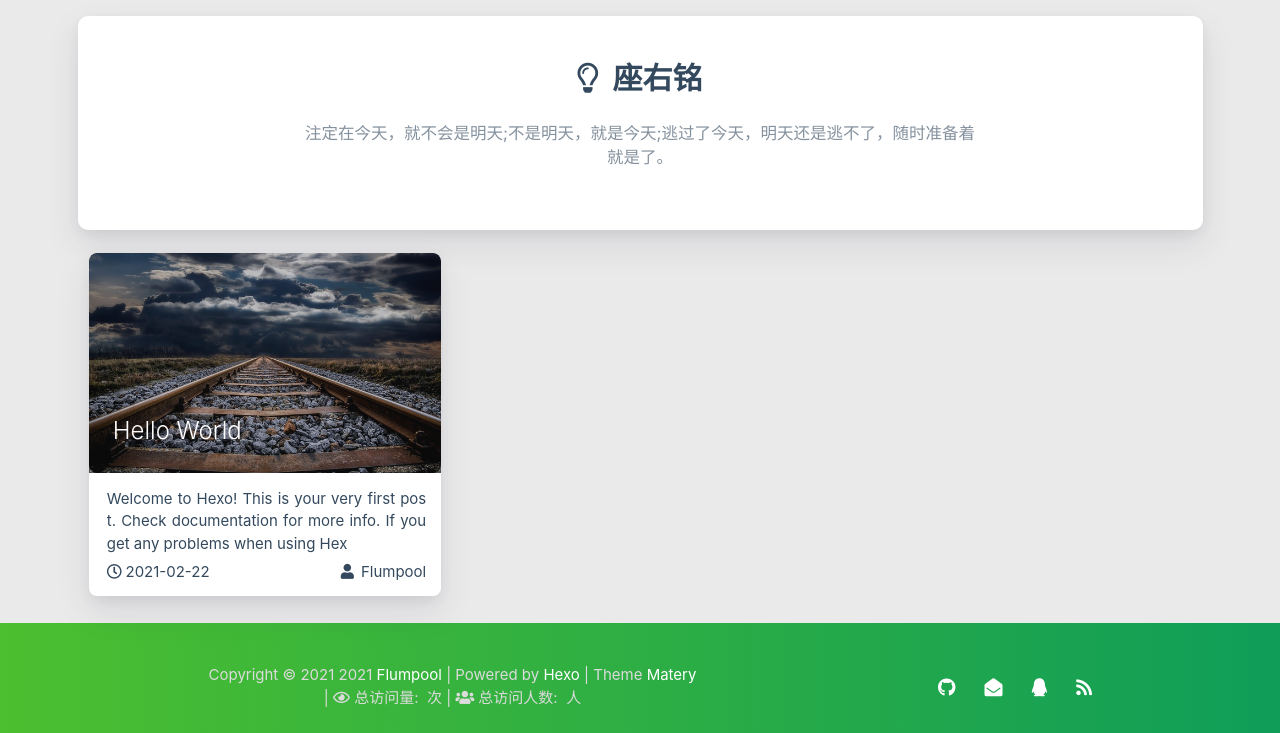
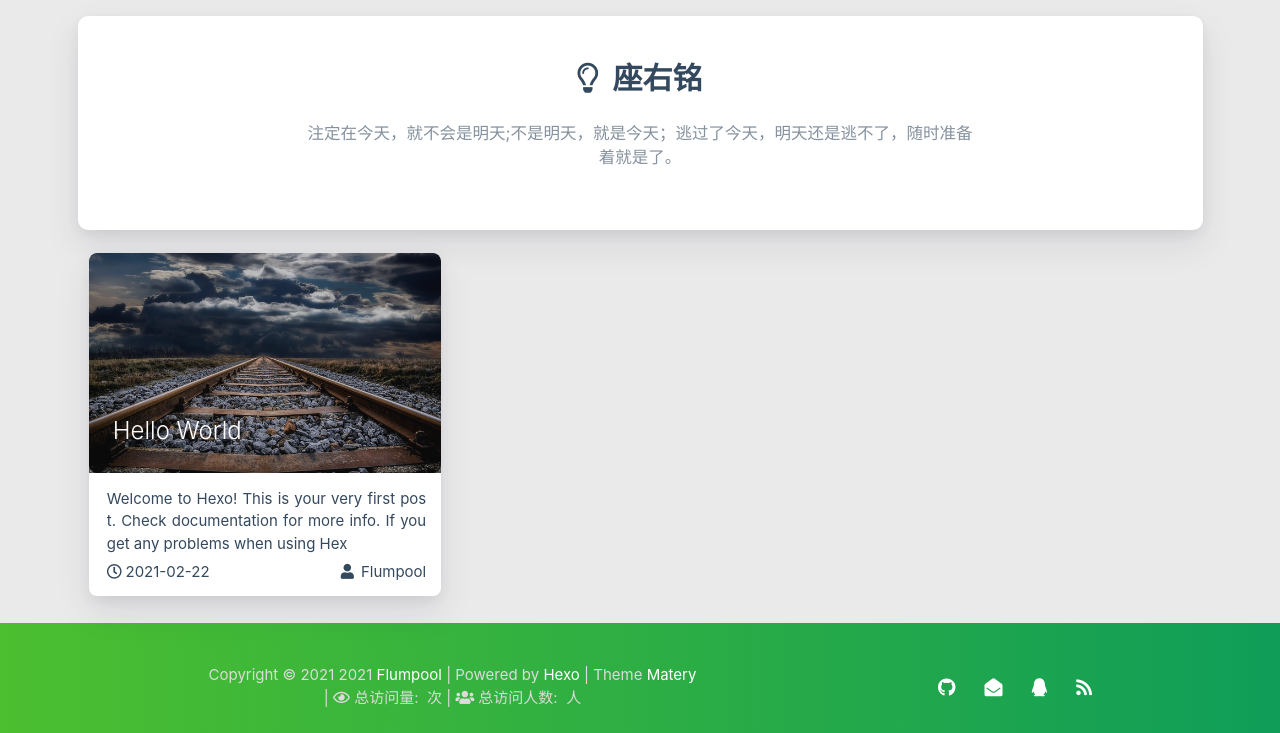
Before and after one commit to Zwz-rookie/Zwz-rookie.github.io, a plain HTML site: page index.html in a window 1280 px wide. Shown: the part 802-1535 px from the top of the page. Drawn offline with nearby package versions, Linux system fonts and the light colour scheme; some packages are replaced by stand-ins of ours; a script that the page names is missing.

Commit message:
Site updated: 2021-02-23 14:59:20

```diff
--- a/index.html
+++ b/index.html
@@ -522,7 +522,7 @@
 
     <div class="row">
         <div class="col l8 offset-l2 m10 offset-m1 s10 offset-s1 center-align text">
-            注定在今天，就不会是明天;不是明天，就是今天;逃过了今天，明天还是逃不了，随时准备着就是了。
+            注定在今天，就不会是明天;不是明天，就是今天；逃过了今天，明天还是逃不了，随时准备着就是了。
         </div>
     </div>
 </div>
```
Also changed, not shown: medias/banner/2改.jpg (added), 1 other file.
